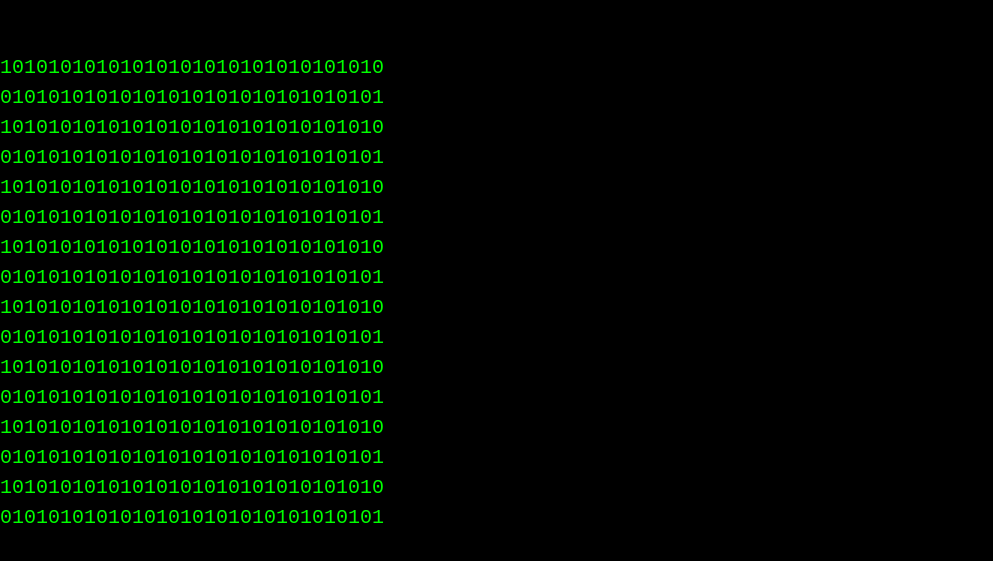
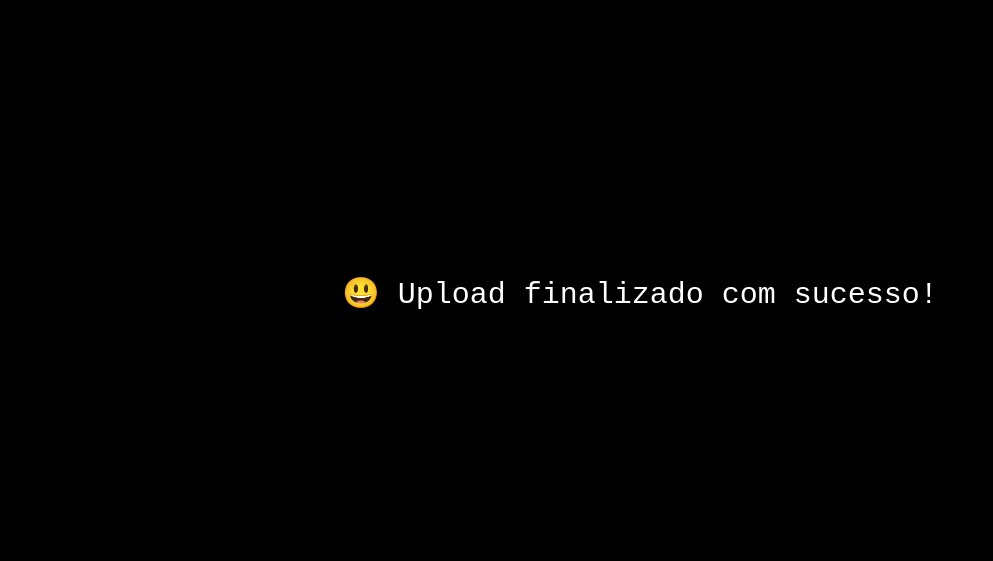
Before and after one commit to hidkbea/troll, a plain HTML site: page pagina2.html in a window 1280 px wide. Shown: the part 107-668 px from the top of the page, without its empty margins (0-993 px from the left). Drawn offline with Linux system fonts and the light colour scheme.

Commit message:
Add files via upload

```diff
--- a/pagina2.html
+++ b/pagina2.html
@@ -12,17 +12,16 @@
             margin: 0;
             padding: 0;
             overflow: hidden;
+            height: 100vh;
             display: flex;
             justify-content: center;
             align-items: center;
-            height: 100vh;
         }
         .binary {
             font-size: 20px;
             line-height: 1.5;
             width: 100%;
             height: 100%;
-            overflow: hidden;
             display: flex;
             flex-direction: column;
             justify-content: center;
@@ -32,8 +31,11 @@
             display: none;
             color: white;
             font-size: 30px;
-            margin-top: 20px;
             text-align: center;
+            position: absolute;
+            top: 50%;
+            left: 50%;
+            transform: translate(-50%, -50%);
         }
 
         /* Efeito de texto de código binário passando */
@@ -69,10 +71,13 @@
 
     <script>
         setTimeout(function() {
-            document.querySelector('.binary').style.display = 'none';
-            document.querySelector('.final-message').style.display = 'block';
+            document.querySelector('.binary').style.visibility = 'hidden'; // Oculta os códigos binários
+            document.querySelector('.final-message').style.display = 'block'; // Exibe a mensagem final
         }, 2000); // Exibe a mensagem após 2 segundos
 
         setTimeout(function() {
             window.close(); // Fecha a página automaticamente
-        }, 5000); // Fecha a página 3 segundos após a mensagem final
+        }, 5000); // Fecha a página 3 segundos após a mensagem final aparecer
+    </script>
+</body>
+</html>
```
